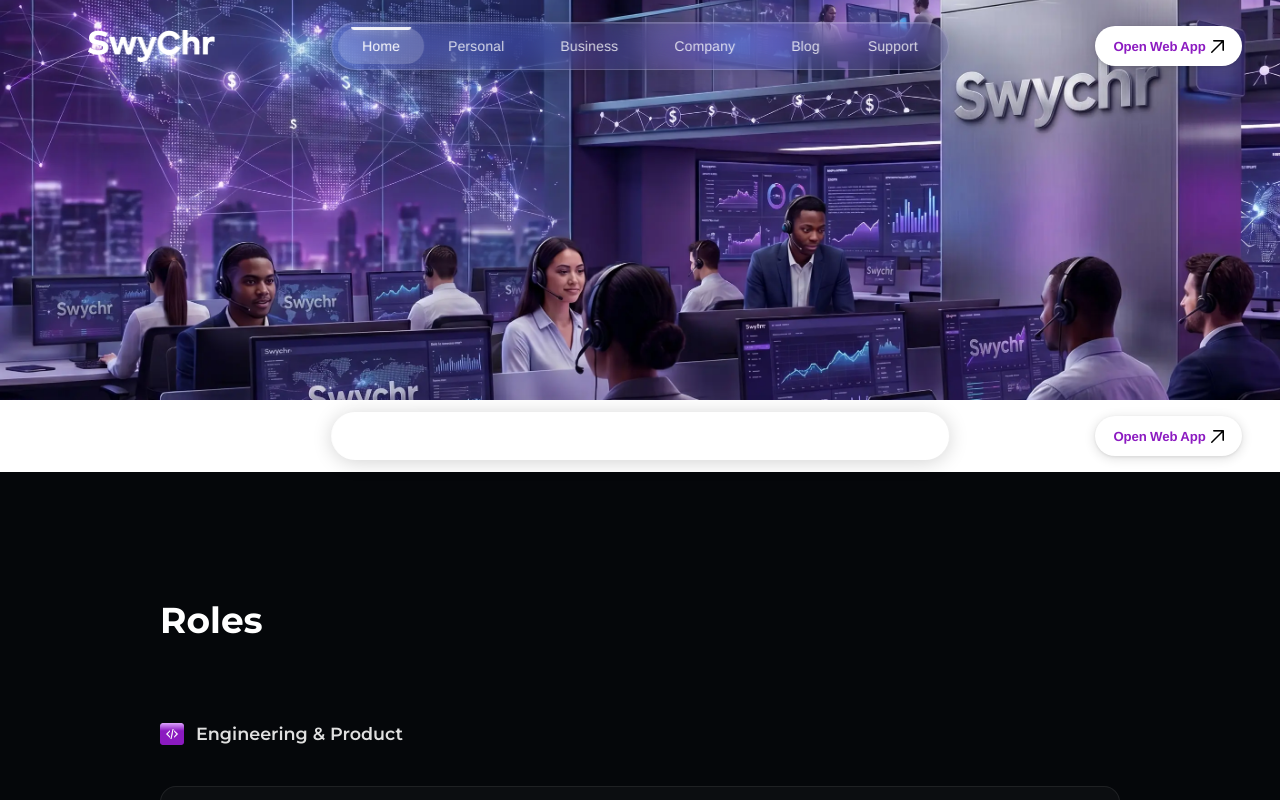
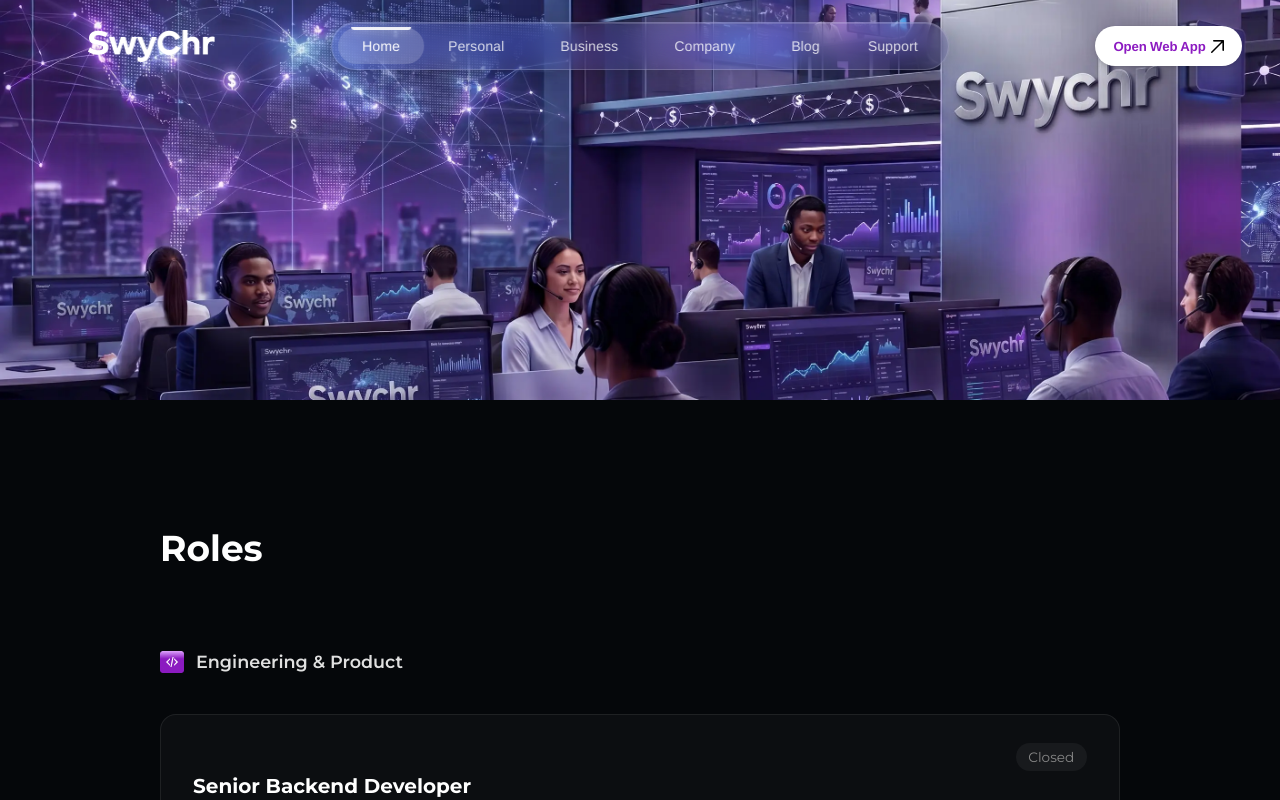
Before and after one commit to bertrand-wanda11/my-swychr-site, a Vue app: page /roles in a window 1280 px wide. Shown: the top 800 px of the page. Built offline with nearby package versions, Linux system fonts and the light colour scheme.

Commit message:
fix:two nav repeat

```diff
--- a/src/router/views/RolesView.vue
+++ b/src/router/views/RolesView.vue
@@ -1,8 +1,6 @@
 <template>
    <CountryView />
   <div>
-    <NavBar />
-
     <section class="career5">
       <div class="insidecareer5">
         <h2 class="careers-main-title">Roles</h2>
@@ -78,7 +76,6 @@
 <script setup>
 import { ref } from 'vue';
 import CountryView from '@/components/CountryView.vue';
-import NavBar from '@/components/NavBar.vue';
 import FooterView from '@/components/FooterView.vue';
 import codeIcon from '@/assets/images/niron1.png';
 import salesIcon from '@/assets/images/niron2.png';
```
